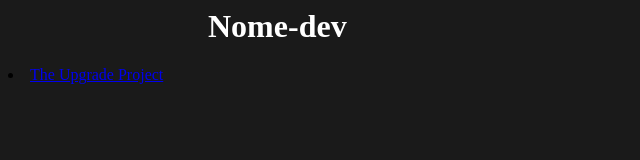
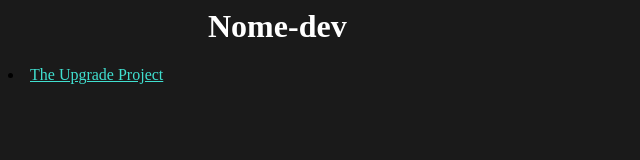
Before and after one commit to Nome-dev/Nome-dev.github.io, a plain HTML site: page index.html in a window 1280 px wide. Shown: the whole page, without its empty margins (0-640 px from the left). Drawn offline with Linux system fonts and the light colour scheme.

Commit message:
Update style.css

```diff
--- a/style.css
+++ b/style.css
@@ -30,3 +30,7 @@ body{
 #link1{
     color: turquoise;
 }
+
+#link2{
+    color: turquoise;
+}
```
